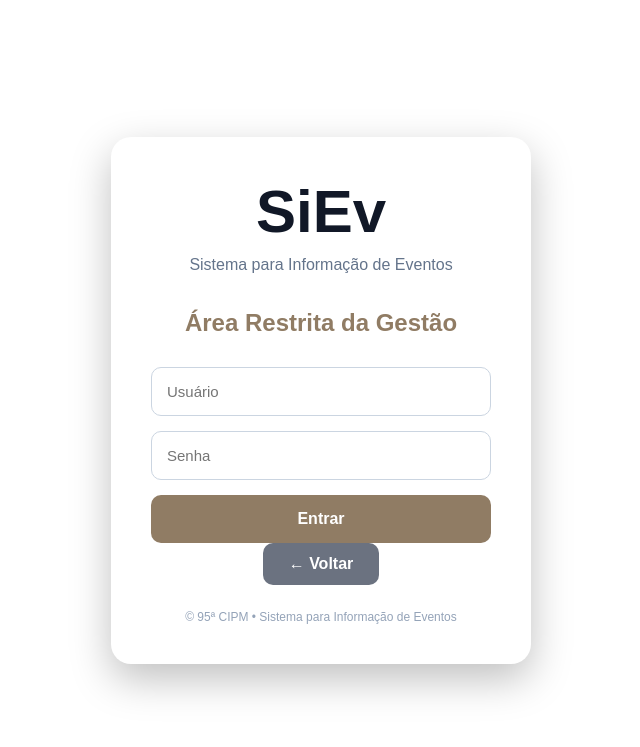
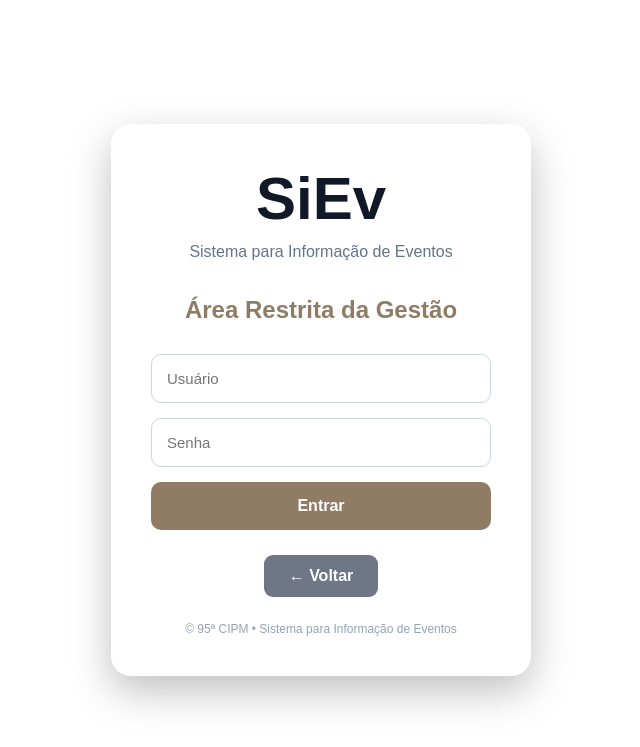
Before and after one commit to Lvieira82/siev95.3, a Django app: page /gestao/ in a window 1280 px wide. Shown: the top 747 px of the page, without its empty margins (319-959 px from the left). Run offline with Django 5.2, Linux system fonts and the light colour scheme.

Commit message:
Update login.html

```diff
--- a/templates/gestao/login.html
+++ b/templates/gestao/login.html
@@ -137,7 +137,27 @@ button:hover{
 
     color:#334155;
 }
+.area-voltar {
+    display: flex;
+    justify-content: center;
+    margin-top: 25px;
+}
 
+.btn-voltar {
+    display: inline-block;
+    background: #6f7786;
+    color: white;
+    text-decoration: none;
+    font-weight: bold;
+    padding: 12px 25px;
+    border-radius: 9px;
+    transition: 0.2s;
+}
+
+.btn-voltar:hover {
+    background: #596170;
+    color: white;
+}
 .rodape{
 
     margin-top:25px;
@@ -146,6 +166,7 @@ button:hover{
 
     font-size:12px;
 }
+
 
 @media(max-width:480px){
 
```
